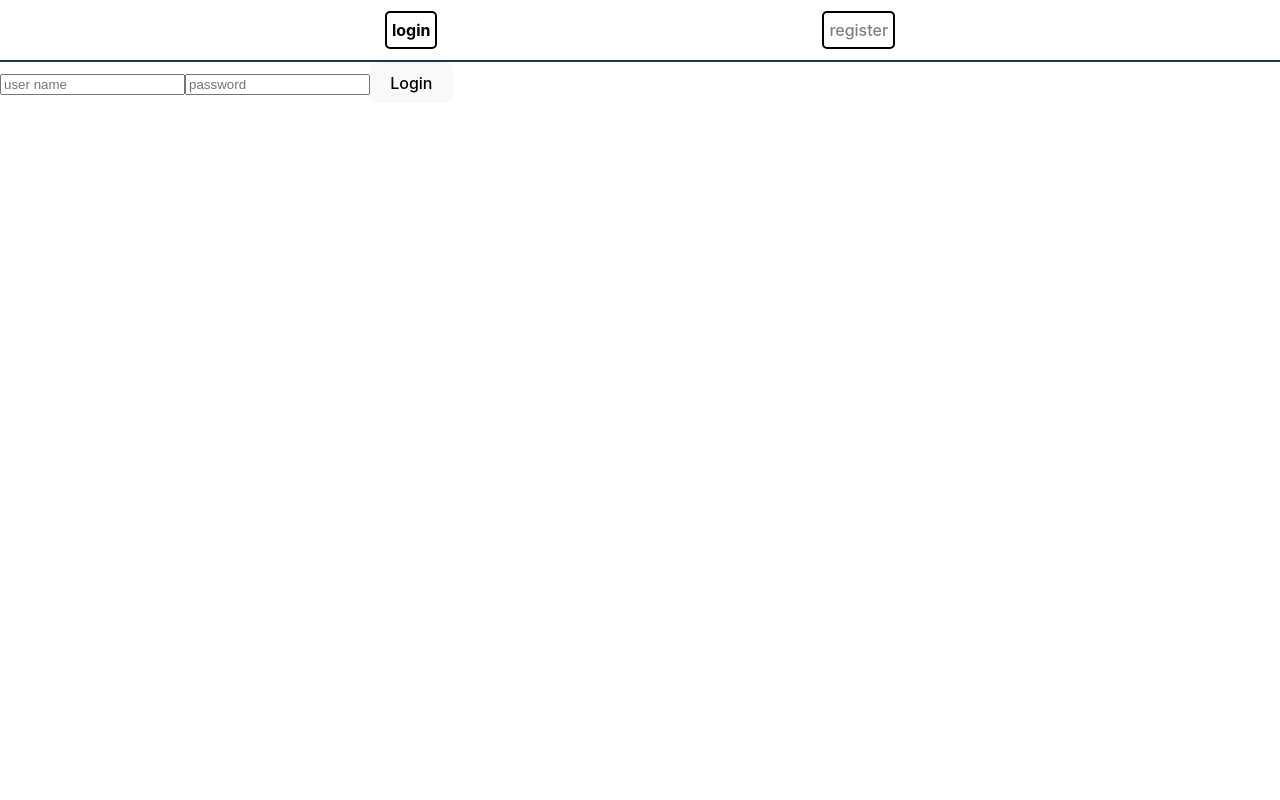
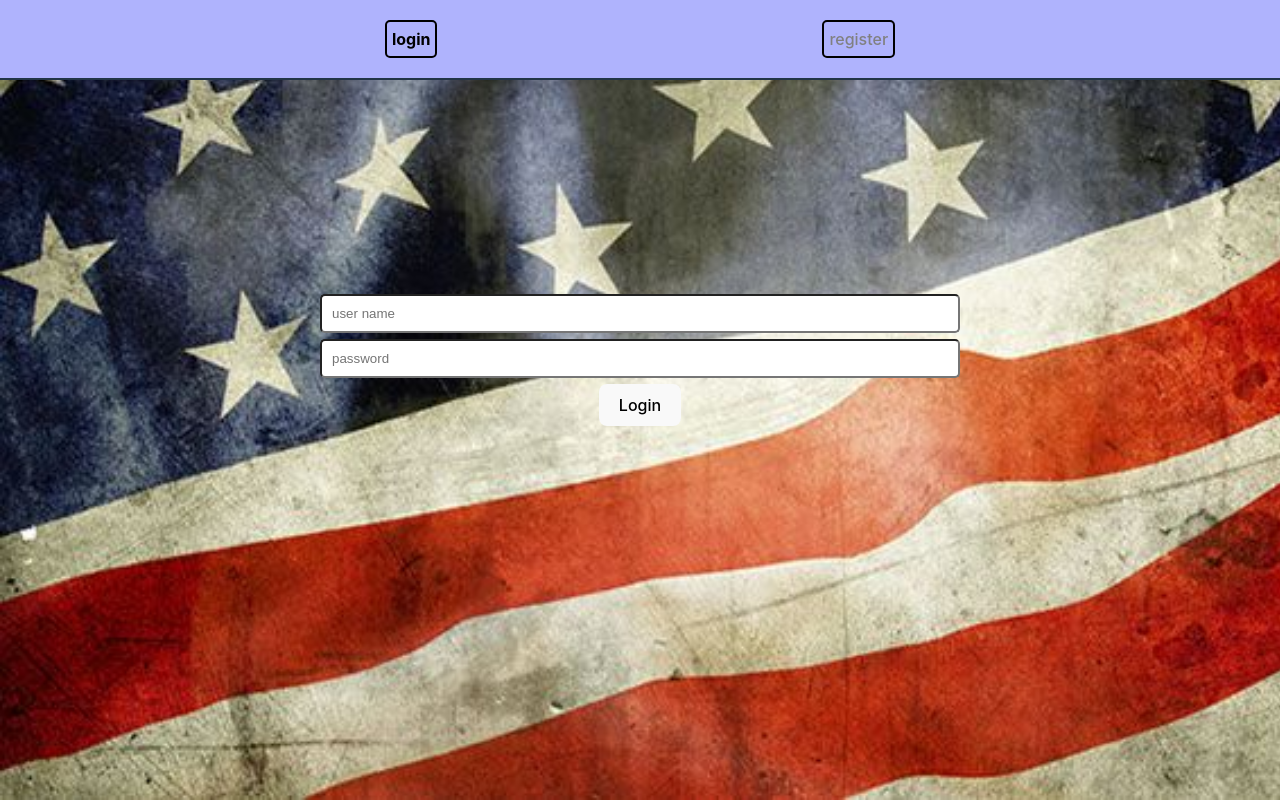
Before and after one commit to yonatan957/election_front, a React (Vite) app: page /login in a window 1280 px wide. Built offline with nearby package versions, Linux system fonts and the light colour scheme.

Commit message:
create statistics page

```diff
--- a/package.json
+++ b/package.json
@@ -10,6 +10,7 @@
     "preview": "vite preview"
   },
   "dependencies": {
+    "@opd/g2plot-react": "^2.13.4",
     "@reduxjs/toolkit": "^2.3.0",
     "@types/cors": "^2.8.17",
     "react": "^18.3.1",
--- a/src/App.tsx
+++ b/src/App.tsx
@@ -15,8 +15,7 @@ function App() {
     }
   },[])
   return (
-  <div>
-    {user? <p>{JSON.stringify(user)}</p>: ""}
+  <div className='app'>
     <Nav/>
     <Routes>
       <Route path='login' element={<Login/>}/>
--- a/src/components/auth/Login.tsx
+++ b/src/components/auth/Login.tsx
@@ -2,6 +2,7 @@ import React, { useEffect, useState } from 'react'
 import { useAppDispatch, useAppSelector } from '../../redux/store'
 import { fetchLogin } from '../../redux/slices/userSlice'
 import { useNavigate } from 'react-router-dom';
+import './auth.css'
 
 export default function Login() {
   const [userName, setUserName]= useState('');
@@ -21,7 +22,7 @@ export default function Login() {
     }
   },[])
   return (
-    <div>
+    <div className='page'>
       <input type="text" placeholder='user name' onChange={(e)=>{setUserName(e.target.value)}} value={userName} />
       <input type="password" placeholder='password'  onChange={(e)=>{setPassword(e.target.value)}} value={password}/>
       <button onClick={()=>{dispatch(fetchLogin({userName, password}))}}>Login</button>
--- a/src/components/auth/Register.tsx
+++ b/src/components/auth/Register.tsx
@@ -1,6 +1,7 @@
 import React, { useEffect, useState } from 'react'
 import { useAppDispatch, useAppSelector } from '../../redux/store';
 import { useNavigate } from 'react-router-dom';
+import './auth.css'
 
 export default function Register() {
   const [userName, setUserName]= useState('');
@@ -33,7 +34,7 @@ export default function Register() {
     }
   },[])
   return (
-    <div>
+    <div className='page'>
       <input type="text" placeholder='user name' onChange={(e)=>{setUserName(e.target.value)}} value={userName} />
       <input type="password" placeholder='password'  onChange={(e)=>{setPassword(e.target.value)}} value={password}/>
       <br />
--- /dev/null
+++ b/src/components/auth/auth.css
@@ -0,0 +1,19 @@
+.page{
+    height: 70%;
+    display: flex;
+    flex-direction: column;
+    gap: 2%;
+    justify-content: center;
+    padding: 0% 10%;
+    align-items: center;
+    padding: 10% 0%;
+}
+
+input{
+    border-radius: 5px;
+    padding: 10px;
+    width: 50%;
+}
+button{
+
+}
--- a/src/components/pages/Candidate.tsx
+++ b/src/components/pages/Candidate.tsx
@@ -1,18 +1,34 @@
 import { useAppSelector } from "../../redux/store"
 import { ICandidate } from "../../types/candidate"
-
+import './pages.css'
 interface props{
     candidate:ICandidate
 }
 
 export default function Candidate({candidate}:props) {
     const {user} = useAppSelector((state)=> state.user)
+    const vote = async()=>{
+      try {
+        const response = await fetch("http://localhost:2222/api/candidates/vote",{
+          method:"POST",
+          headers:{
+            "Content-Type": "application/json",
+            "Authorization":localStorage.getItem("token") as string
+          },
+          body:JSON.stringify({candidate_id:candidate._id})
+        })
+        if(!response.ok)throw new Error("faild to vote")
+
+      } catch (error) {
+        console.log((error as Error).message)
+      }
+    }
   return (
-    <div>
+    <div className="onecandidate">
         <h3>{candidate.name}</h3>
         <img src={candidate.image}/>
         <h4>{candidate.votes}</h4>
-        { !user?.hasVoted && <button>vote</button>}
+        { !user?.hasVoted && <button onClick={vote}>vote</button>}
         { user?.hasVoted && user?.votedFor== candidate._id ? <p>you vote for me!!!</p>: <p>you didn't vote for me</p>}
     </div>
   )
--- a/src/components/pages/Statistics.tsx
+++ b/src/components/pages/Statistics.tsx
@@ -1,20 +1,37 @@
 import { useEffect } from 'react'
 import { useNavigate } from 'react-router-dom';
 import {  useAppSelector } from '../../redux/store';
+import { ColumnChart } from '@opd/g2plot-react';
+import './pages.css'
 
 export default function Statistics() {
   const {user} = useAppSelector((state)=> state.user)
   const navigate = useNavigate()
+  const { candidates } = useAppSelector((state) => state.cadidates);
 
   useEffect(()=>{
-    if(user?._id && !user?.isAdmin){
-      navigate('/votes')
-    }
-    if(!user?._id){
-      navigate('/login')
-    }
+    if(user?._id && !user?.isAdmin){navigate('/votes')}
+    if(!user?._id){navigate('/login')}
   },[])
+  const config = {
+    xField: "name",
+    yField: "votes",
+    smooth: true,
+    meta: {
+      value: {
+        max: 15,
+      },
+    },
+  };
   return (
-    <div>Statistics</div>
+    <div className='statistics'>
+    <h1>Statistics</h1>
+
+    <ColumnChart
+      {...config}
+      height={400}
+      data={candidates!.map((c) => ({ name: c.name, votes: c.votes }))}
+    />
+  </div>
   )
 }
--- a/src/components/pages/Vote.tsx
+++ b/src/components/pages/Vote.tsx
@@ -14,8 +14,7 @@ export default function Vote() {
     dispatch(fetchcandidates())
   },[user])
   return (
-    <div>
-      <h1>votes</h1>
+    <div className='candidates'>
       {candidates? candidates!.map(c => <Candidate candidate={c} key={c._id}></Candidate>): null}
     </div>
   )
--- /dev/null
+++ b/src/components/pages/pages.css
@@ -0,0 +1,38 @@
+.candidates{
+    height: 92%;
+    width: 100%;
+    display: flex;
+    flex-wrap: wrap;
+    padding: 10% 3%;
+    gap: 10px;
+}
+.onecandidate{
+    padding: 10px;
+    width: 30%;
+    height: 30%;
+    border-radius: 5px ;
+    border: 1px solid black;
+    display: flex;
+    flex-wrap: wrap;
+    align-items: center;
+    backdrop-filter: blur(10px);
+    gap: 10px;
+    color: black;
+}
+img{
+    width: 20%;
+    border: rgb(233, 165, 165) solid 1px;
+}
+.statistics{
+    width: 100%;
+    height: 90%;
+    display: flex;
+    flex-direction: column;
+    padding: 60px;
+    align-items: center;
+    gap: 15%;
+}
+h1{
+    color: rgb(162, 250, 250);
+    border-bottom: 2px solid;
+}
--- a/src/index.css
+++ b/src/index.css
@@ -2,6 +2,8 @@
   font-family: Inter, system-ui, Avenir, Helvetica, Arial, sans-serif;
   line-height: 1.5;
   font-weight: 400;
+  height: 100%;
+  width: 100%;
 
   color-scheme: light dark;
   color: rgba(255, 255, 255, 0.87);
@@ -11,6 +13,15 @@
   text-rendering: optimizeLegibility;
   -webkit-font-smoothing: antialiased;
   -moz-osx-font-smoothing: grayscale;
+  background-image: url('./assets/12 Books About Elections for Grades K-12 (And Related Lesson Plans!).jpeg');
+  background-repeat: no-repeat, repeat;
+  background-size: cover;
+}
+
+*{
+  margin: 0;
+  padding:  0;
+  box-sizing: border-box;
 }
 
 a {
@@ -65,14 +76,18 @@ button:focus-visible {
     background-color: #f9f9f9;
   }
 }
-
+.app{
+  width: 100%;
+  height: 100%;
+}
 .nav{
   width: 100vw;
-  height: 60px;
+  height: 80px;
   border-bottom: 2px solid;
   display: flex;
   justify-content: space-evenly;
   align-items: center;
+  background-color: #afb3fd;
 }
 
 .nav > a{
```
Also changed, not shown: src/assets/12 Books About Elections for Grades K-12 (And Related Lesson Plans!).jpeg (added), 1 other file (tests, documents, lock files or other folders).
